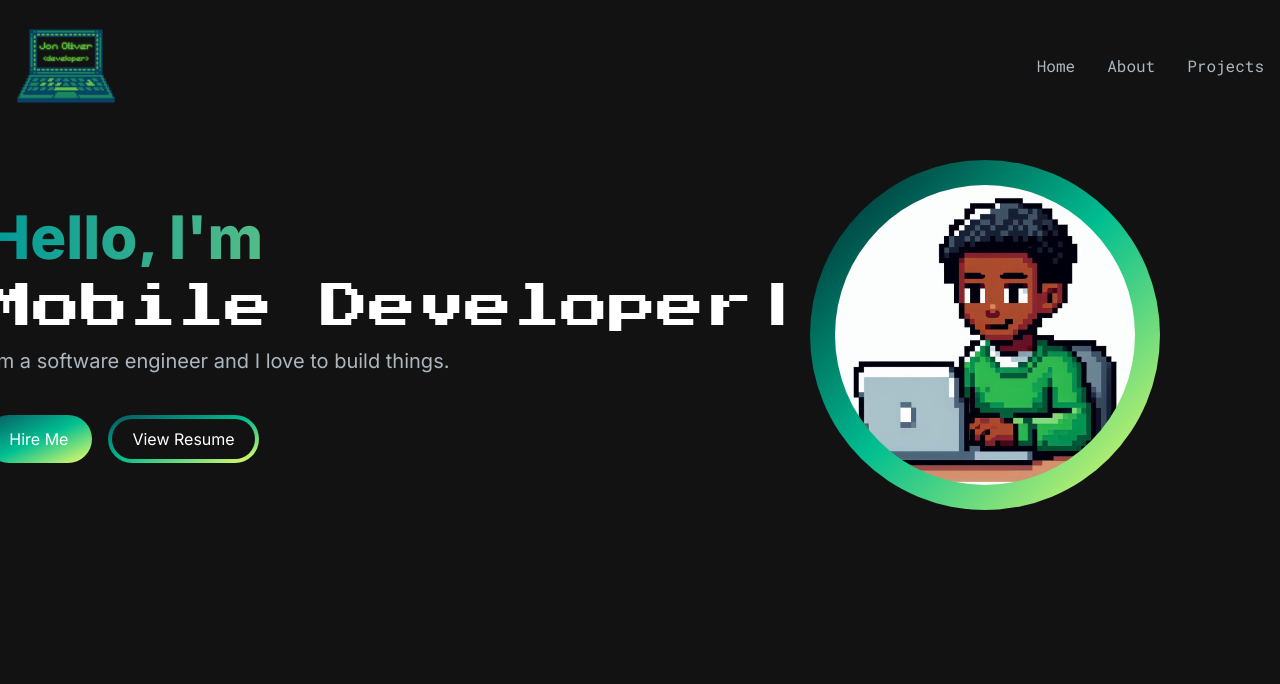
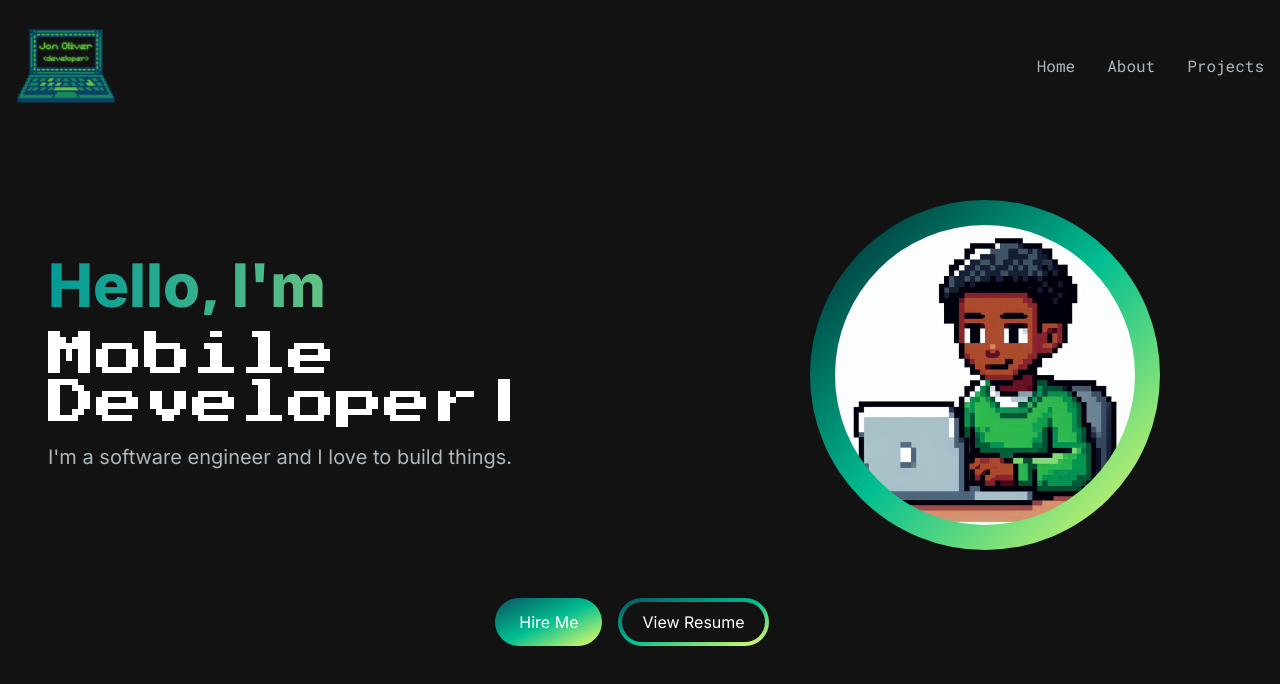
Before and after one commit to jonoliver1997/next-portfolio, a Next.js app: page / in a window 1280 px wide. Shown: the top 684 px of the page. Built offline with nearby package versions, Linux system fonts and the light colour scheme.

Commit message:
fix animation glitch

```diff
--- a/src/components/AboutSection.jsx
+++ b/src/components/AboutSection.jsx
@@ -99,8 +99,8 @@ const AboutSection = () => {
                 development, I specialize in building responsive and scalable
                 web and mobile applications. I have hands-on experience
                 designing intuitive user interfaces and developing efficient
-                backend solutions using technologies like React, Node.js, and
-                MongoDB.
+                backend solutions using technologies like Next.js, React Native,
+                and Node.
                 <br />
                 <br />
                 Beyond my technical skills, I am driven by a belief that
--- a/src/components/HeroSection.jsx
+++ b/src/components/HeroSection.jsx
@@ -24,8 +24,8 @@ const HeroSection = () => {
   };
 
   return (
-    <section className="lg:py-16">
-      <div className="grid grid-cols-1 lg:grid-cols-12">
+    <section className="lg:py-16 lg:mt-10 mt-24 flex flex-col items-center ">
+      <div className="grid grid-cols-1 lg:grid-cols-12 justify-between w-full">
         <motion.div
           initial={{ opacity: 0, scale: 0.5 }}
           animate={{ opacity: 1, scale: 1 }}
@@ -36,7 +36,7 @@ const HeroSection = () => {
             Hello, I&apos;m <br />
           </h1>
           <h1
-            className={`text-white mb-4 mt-2 text-3xl sm:text-4xl lg:text-5xl font-extrabold ${press_start_2p.className} overflow-hidden whitespace-nowrap`}
+            className={`text-white mb-4 mt-2 text-3xl sm:text-4xl lg:text-5xl font-extrabold ${press_start_2p.className} overflow-clip leading-none`}
           >
             <TypeAnimation
               sequence={[
@@ -59,22 +59,6 @@ const HeroSection = () => {
           <p className="text-[#ADB7BE] text-base sm:text-lg lg:text-xl mb-6">
             I&apos;m a software engineer and I love to build things.
           </p>
-          <div>
-            <button
-              onClick={handleClickHire}
-              className="bg-gradient-to-br from-customGreen-500 via-customGreen-300 to-customGreen-100 text-white px-6 py-3 rounded-full mr-4 w-full sm:w-fit hover:text-slate-800 "
-            >
-              Hire Me
-            </button>
-            <button
-              onClick={handleClickResume}
-              className="bg-gradient-to-br from-customGreen-500 via-customGreen-300 to-customGreen-100 hover:bg-slate-800 text-white px-1 py-1 rounded-full mr-4 w-full sm:w-fit mt-4"
-            >
-              <span className="block bg-[#121212] hover:bg-slate-800 rounded-full px-5 py-2">
-                View Resume
-              </span>
-            </button>
-          </div>
         </motion.div>
         <motion.div
           initial={{ opacity: 0, scale: 0.5 }}
@@ -93,6 +77,22 @@ const HeroSection = () => {
           </div>
         </motion.div>
       </div>
+      <div className="mt-8 mb-8">
+        <button
+          onClick={handleClickHire}
+          className="bg-gradient-to-br from-customGreen-500 via-customGreen-300 to-customGreen-100 text-white px-6 py-3 rounded-full mr-4 w-full sm:w-fit hover:text-slate-800 "
+        >
+          Hire Me
+        </button>
+        <button
+          onClick={handleClickResume}
+          className="bg-gradient-to-br from-customGreen-500 via-customGreen-300 to-customGreen-100 hover:bg-slate-800 text-white px-1 py-1 rounded-full mr-4 w-full sm:w-fit mt-4"
+        >
+          <span className="block bg-[#121212] hover:bg-slate-800 rounded-full px-5 py-2">
+            View Resume
+          </span>
+        </button>
+      </div>
     </section>
   );
 };
--- a/src/components/ProjectsSection.jsx
+++ b/src/components/ProjectsSection.jsx
@@ -42,7 +42,7 @@ const projectsData = [
   {
     id: 4,
     title: "Mystical Bookshelf",
-    description: "Mock Bookstore Webapp with in app AI Chatbot",
+    description: "Mock Bookstore Webapp with in an AI Chatbot",
     image: "/images/projects/mystical-books_preview.png",
     tag: ["All", "Web", "Next.js"],
     gitUrl: "https://github.com/jonoliver1997/mystical-bookshelf-ai-chatbot",
@@ -87,7 +87,7 @@ const ProjectsSection = () => {
   };
 
   return (
-    <section ref={ref} className="lg:py-16">
+    <section ref={ref} className="lg:py-16 mt-24">
       <h2
         className={`text-center text-4xl font-bold ${press_start_2p.className} text-transparent bg-clip-text bg-gradient-to-r from-customGreen-400 to bg-customGreen-100`}
       >
```
